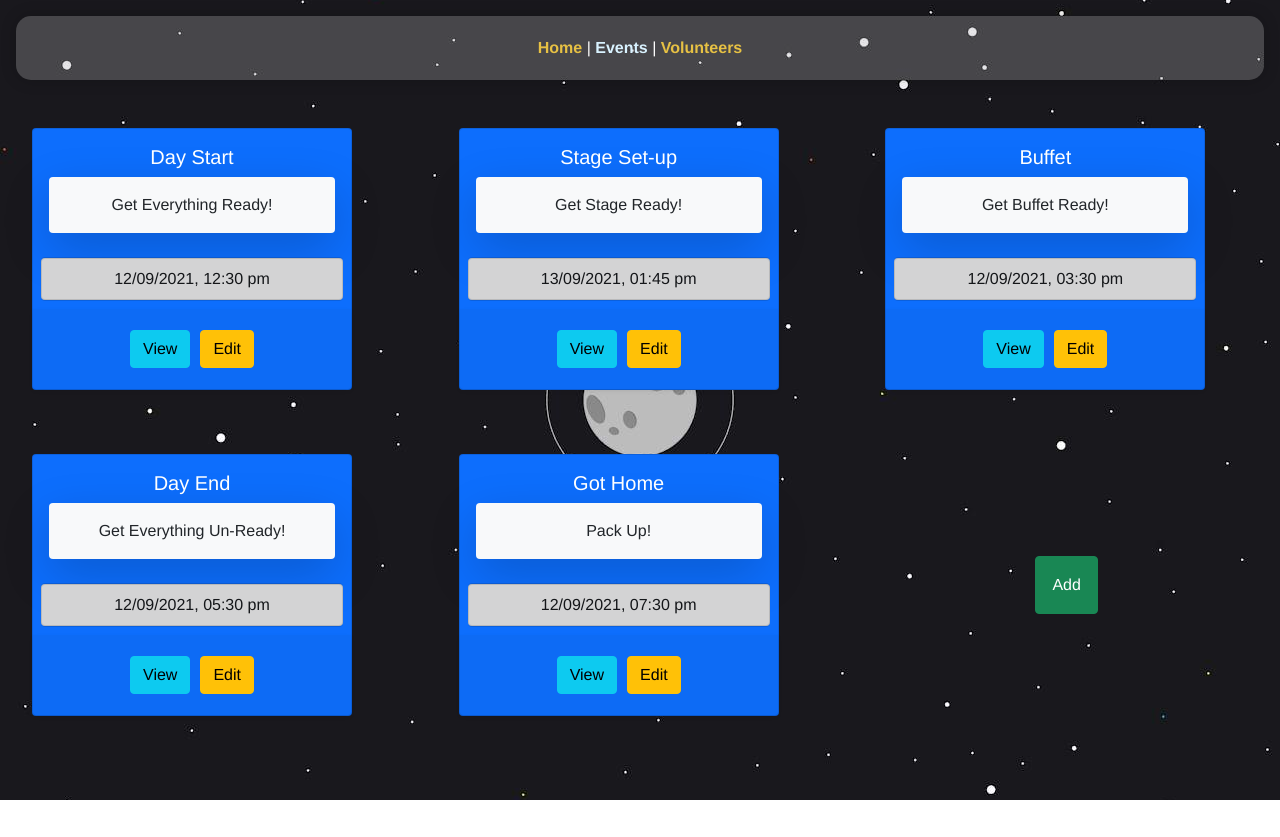
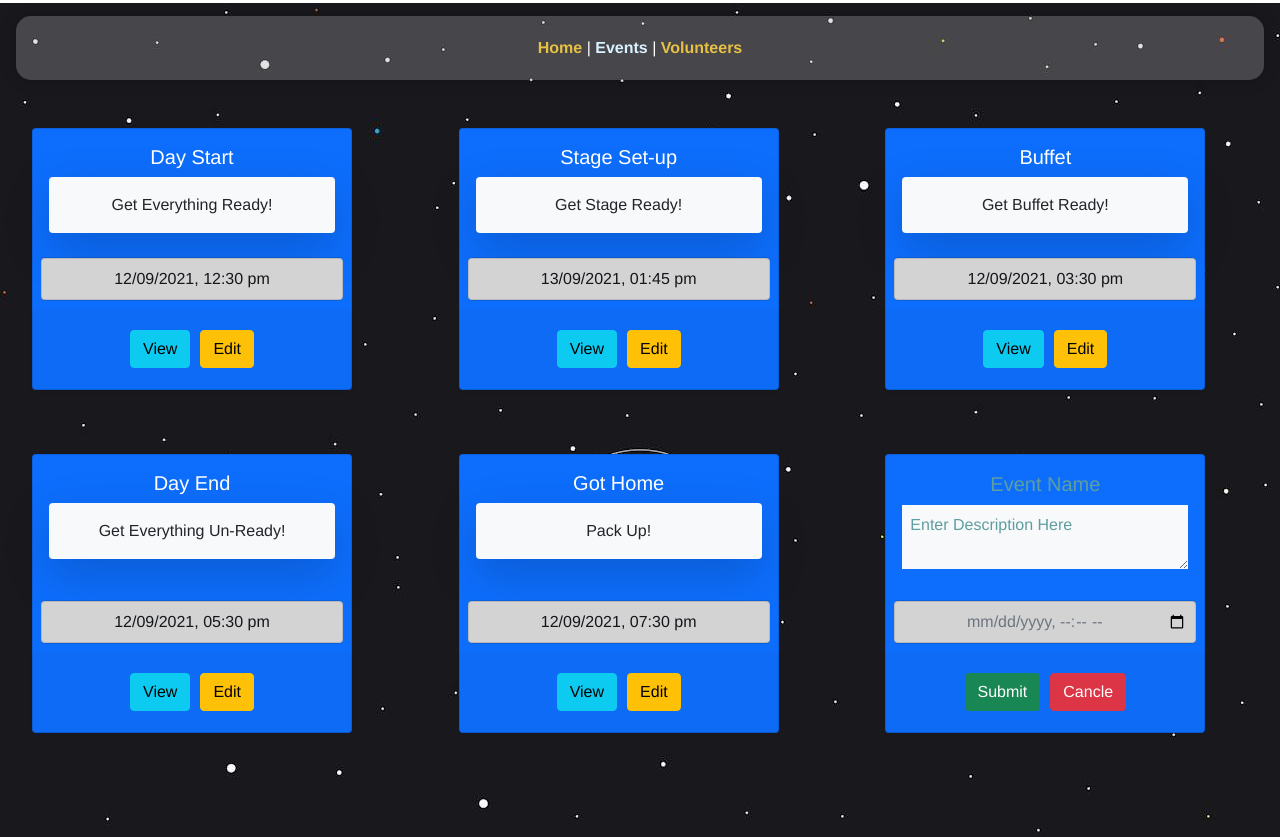
Before and after one commit to KazBrekker1/astro21, a Vue app: page /#/events in a window 1280 px wide. Shown: the top 837 px of the page. Before the commit the page ends 800 px from the top, so only its background shows below. Built offline with nearby package versions, Linux system fonts and the light colour scheme.

Commit message:
-Transition commit -Added Initial Event Form

```diff
--- a/src/components/Event.vue
+++ b/src/components/Event.vue
@@ -9,7 +9,7 @@
 		<ul class="list-group m-2">
 			<li class="list-group-item list-group-item-dark">
 				{{
-					new Date(eventInfo["Time"]).toLocaleString("en-UK", {
+					new Date(eventInfo["Time"]).toLocaleString("en-AU", {
 						year: "numeric",
 						day: "2-digit",
 						month: "2-digit",
--- /dev/null
+++ b/src/components/EventForm.vue
@@ -0,0 +1,66 @@
+<template>
+	<form class="card bg-primary text-white" @submit.prevent="submitEvent" style="width: 20rem">
+		<div class="card-body">
+			<input
+				placeholder="Event Name"
+				v-model="name"
+				type="text"
+				class="bg-transparent text-center text-white border-0 w-100 h5"
+				required
+			/>
+			<textarea
+				placeholder="Enter Description Here"
+				v-model="description"
+				rows="2"
+				class="bg-light text-black w-100 p-2 border-0"
+				required
+			></textarea>
+		</div>
+		<ul class="list-group m-2">
+			<li class="list-group-item list-group-item-dark p-0">
+				<input
+					placeholder="Date"
+					v-model="time"
+					type="datetime-local"
+					class="bg-transparent text-center text-secondary border-0 w-100 p-2"
+					required
+				/>
+			</li>
+		</ul>
+		<div class="card-footer p-3 shadow-sm">
+			<button type="submit" class="btn btn-success">Submit</button>
+			<button type="button" class="btn btn-danger">Cancle</button>
+		</div>
+	</form>
+</template>
+
+<script>
+import { reactive, toRefs } from "vue"
+export default {
+	name: "EventForm",
+	setup() {
+		const state = reactive({
+			required: true,
+			name: "",
+			description: "",
+			time: "",
+		})
+		const submitEvent = () => {
+			console.log(`Hello There ${state.time} ${state.name}!`)
+		}
+		return { submitEvent, ...toRefs(state) }
+	},
+}
+</script>
+
+<style lang="scss">
+.card {
+	margin: 2rem;
+	button {
+		margin: 5px;
+	}
+	::placeholder {
+		color: cadetblue;
+	}
+}
+</style>
--- a/src/views/Events.vue
+++ b/src/views/Events.vue
@@ -1,6 +1,7 @@
 <template>
 	<div class="events">
 		<Event v-for="event in eventsInfo" :key="event['id']" :eventInfo="event" />
+		<EventForm />
 		<div class="addNew">
 			<button class="btn btn-success p-3">Add</button>
 		</div>
@@ -9,6 +10,7 @@
 
 <script>
 import Event from "@/components/Event.vue"
+import EventForm from "@/components/EventForm.vue"
 import { ref } from "vue"
 import { eventInfo } from "../assets/mockData/events.js"
 export default {
@@ -17,7 +19,7 @@ export default {
 		const eventsInfo = ref(eventInfo)
 		return { eventsInfo }
 	},
-	components: { Event },
+	components: { Event, EventForm },
 }
 </script>
 
```
